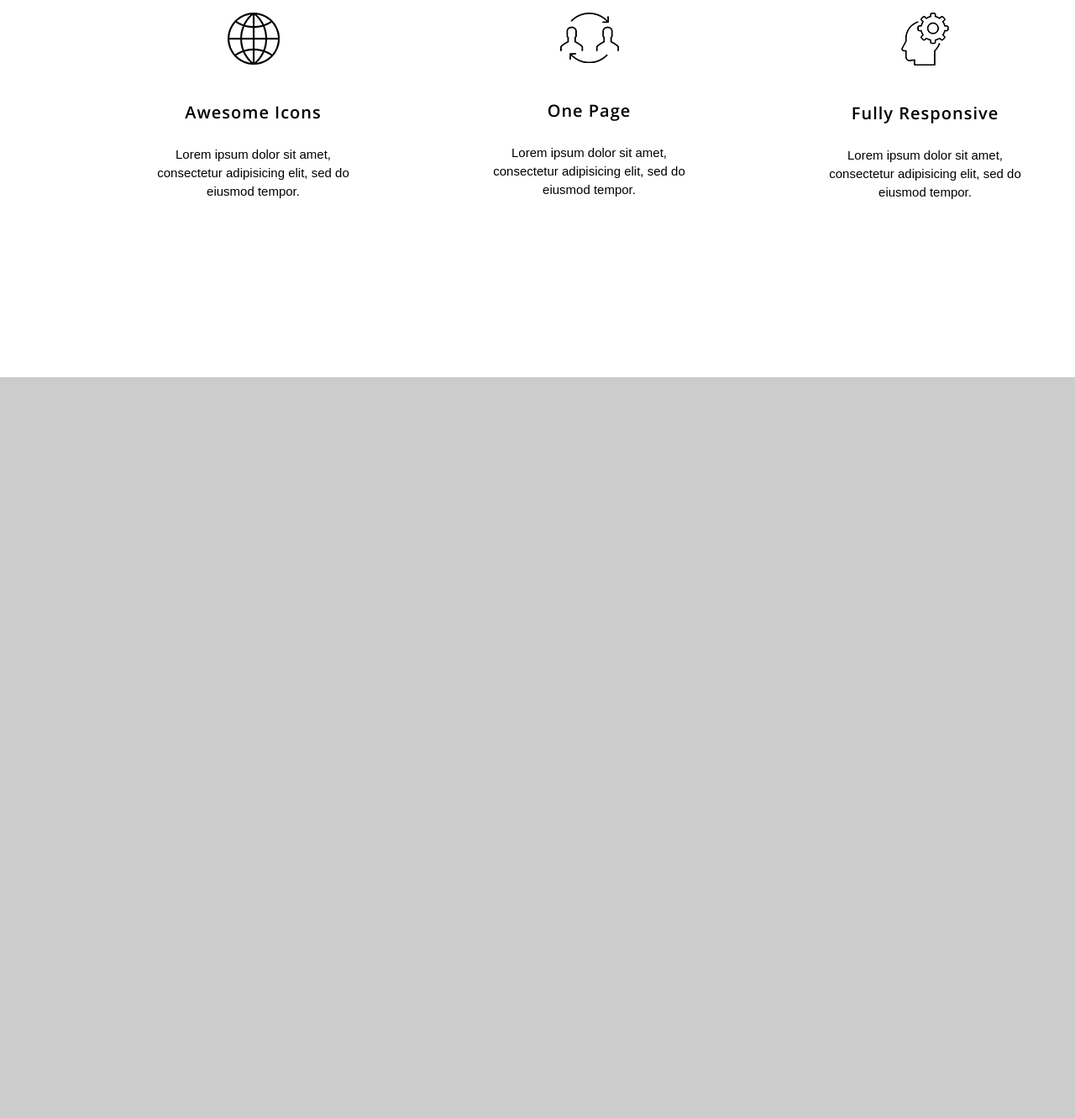
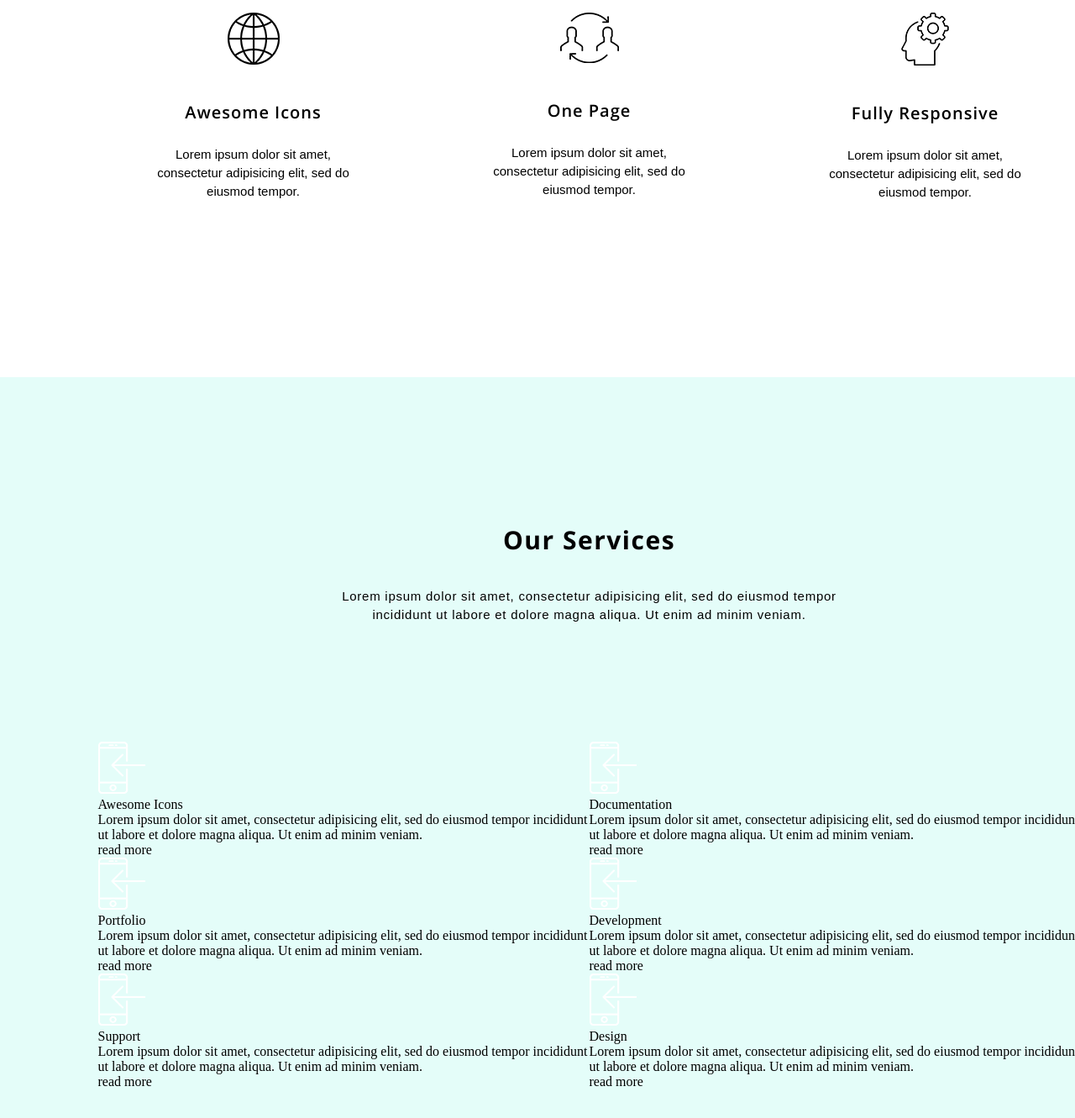
Before and after one commit to Quiwer/site, a plain HTML site: page index.html in a window 1280 px wide. Shown: the part 1137-2468 px from the top of the page at 84% size. Before the commit the page ends 1586 px from the top, so only its background shows below. Drawn offline with Linux system fonts and the light colour scheme.

Commit message:
adding services section

```diff
--- a/css/style.css
+++ b/css/style.css
@@ -219,3 +219,42 @@ header {
     line-height: 22px;
     text-align: center;
 }
+
+
+/*              SERVICES                */
+
+.services {
+    height: 1414px;
+    background-color: #e4fdf9;
+    padding-top: 173px;
+    padding-bottom: 126px;
+}
+
+.services_header {
+    font-family: OpenSans-Bold, sans-serif;
+    font-size: 30px;
+    letter-spacing: 1.5px;
+    text-align: center;
+    margin-bottom: 36px;
+}
+
+.services_text {
+    min-height: 38px;
+    width: 620px;
+    text-align: center;
+    margin: 0 auto;
+    font-family: OpenSans, sans-serif;
+    font-size: 15px;
+    line-height: 22px;
+    letter-spacing: 0.75px;
+    margin-bottom: 112px;
+}
+
+.main_sevices_wrapper {
+    margin: 0 auto;
+    width: 1170px;
+    height: 469px;
+    display:flex;
+    align-items:center;
+    justify-content: space-between;
+}
--- a/index.html
+++ b/index.html
@@ -14,6 +14,7 @@
 
     <div class="container">
 
+        <!-- HEADER -->
         <header>
             <div class="logo">Your Logo</div>
             <div class="nav_wrapper">
@@ -29,6 +30,7 @@
             </div>
         </header>
 
+        <!-- PROMO -->
         <section class="promo">
             <div class="promo_title">
                 <h1>Web development project</h1>
@@ -45,12 +47,14 @@
             </div>
         </section>
 
+        <!-- ABOUT -->
         <section class="about">
             <div class="about_header">
                 About Us
             </div>
             <div class="about_text">
-            Lorem ipsum dolor sit amet, consectetur adipisicing elit, sed do eiusmod tempor incididunt ut labore et dolore magna aliqua. Ut enim ad minim veniam.
+                Lorem ipsum dolor sit amet, consectetur adipisicing elit, sed do eiusmod tempor incididunt ut labore et
+                dolore magna aliqua. Ut enim ad minim veniam.
             </div>
             <div class="colunm_wrapper">
                 <div class="colunm">
@@ -83,6 +87,104 @@
             </div>
         </section>
 
+        <section class="services">
+
+            <div class="services_header">
+                Our Services
+            </div>
+            <div class="services_text">
+                Lorem ipsum dolor sit amet, consectetur adipisicing elit, sed do eiusmod tempor incididunt ut labore et dolore magna aliqua. Ut enim ad minim veniam.
+            </div>
+
+            <div class="main_sevices_wrapper">
+
+                <div class="services_wrapper_1">
+                    <div class="services_colunm">
+                        <img src="img/ico/smartphone.png" alt="Awesome Icons" class="services_icon">
+                        <div class="services_colunm_header">
+                            Awesome Icons
+                        </div>
+                        <div class="services_colunm_text">
+                            Lorem ipsum dolor sit amet, consectetur adipisicing elit, sed do eiusmod tempor incididunt ut labore et dolore magna aliqua. Ut enim ad minim veniam.
+                        </div>
+                        <div class="read_more">
+                            read more
+                        </div>
+                    </div>
+
+                    <div class="services_colunm">
+                        <img src="img/ico/smartphone.png" alt="Portfolio" class="services_icon">
+                        <div class="services_colunm_header">
+                            Portfolio
+                        </div>
+                        <div class="services_colunm_text">
+                            Lorem ipsum dolor sit amet, consectetur adipisicing elit, sed do eiusmod tempor incididunt ut labore et dolore magna aliqua. Ut enim ad minim veniam.
+                        </div>
+                        <div class="read_more">
+                            read more
+                        </div>
+                    </div>
+
+                    <div class="services_colunm">
+                        <img src="img/ico/smartphone.png" alt="Support" class="services_icon">
+                        <div class="services_colunm_header">
+                            Support
+                        </div>
+                        <div class="services_colunm_text">
+                            Lorem ipsum dolor sit amet, consectetur adipisicing elit, sed do eiusmod tempor incididunt ut labore et dolore magna aliqua. Ut enim ad minim veniam.
+                        </div>
+                        <div class="read_more">
+                            read more
+                        </div>
+                    </div>
+                </div>
+
+                <div class="services_wrapper_2">
+
+                    <div class="services_colunm">
+                        <img src="img/ico/smartphone.png" alt="Documentation" class="services_icon">
+                        <div class="services_colunm_header">
+                            Documentation
+                        </div>
+                        <div class="services_colunm_text">
+                            Lorem ipsum dolor sit amet, consectetur adipisicing elit, sed do eiusmod tempor incididunt ut labore et dolore magna aliqua. Ut enim ad minim veniam.
+                        </div>
+                        <div class="read_more">
+                            read more
+                        </div>
+                    </div>
+
+                    <div class="services_colunm">
+                        <img src="img/ico/smartphone.png" alt="Development" class="services_icon">
+                        <div class="services_colunm_header">
+                            Development
+                        </div>
+                        <div class="services_colunm_text">
+                            Lorem ipsum dolor sit amet, consectetur adipisicing elit, sed do eiusmod tempor incididunt ut labore et dolore magna aliqua. Ut enim ad minim veniam.
+                        </div>
+                        <div class="read_more">
+                            read more
+                        </div>
+                    </div>
+
+                    <div class="services_colunm">
+                        <img src="img/ico/smartphone.png" alt="Design" class="services_icon">
+                        <div class="services_colunm_header">
+                            Design
+                        </div>
+                        <div class="services_colunm_text">
+                            Lorem ipsum dolor sit amet, consectetur adipisicing elit, sed do eiusmod tempor incididunt ut labore et dolore magna aliqua. Ut enim ad minim veniam.
+                        </div>
+                        <div class="read_more">
+                            read more
+                        </div>
+                </div>
+
+                </div>
+
+            </div>
+        </section>
+
     </div>
 
 </body>
```
Lines whose indentation alone changed are shown as unchanged.
